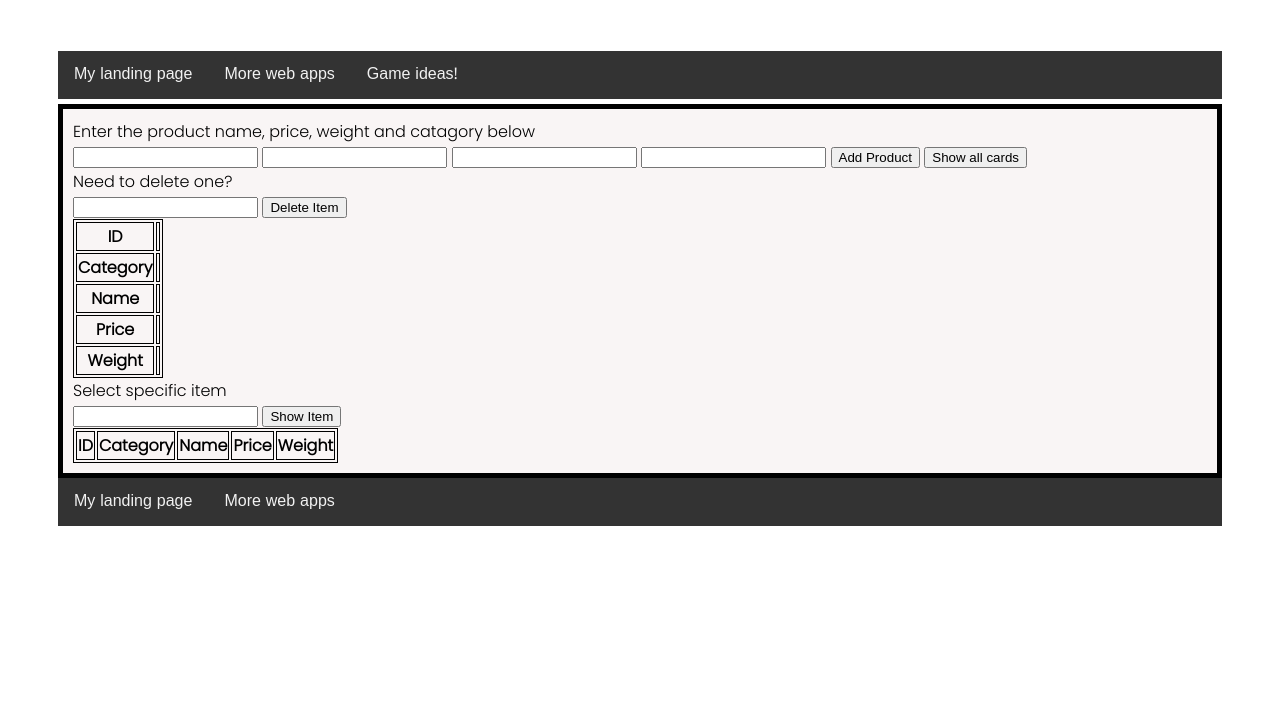
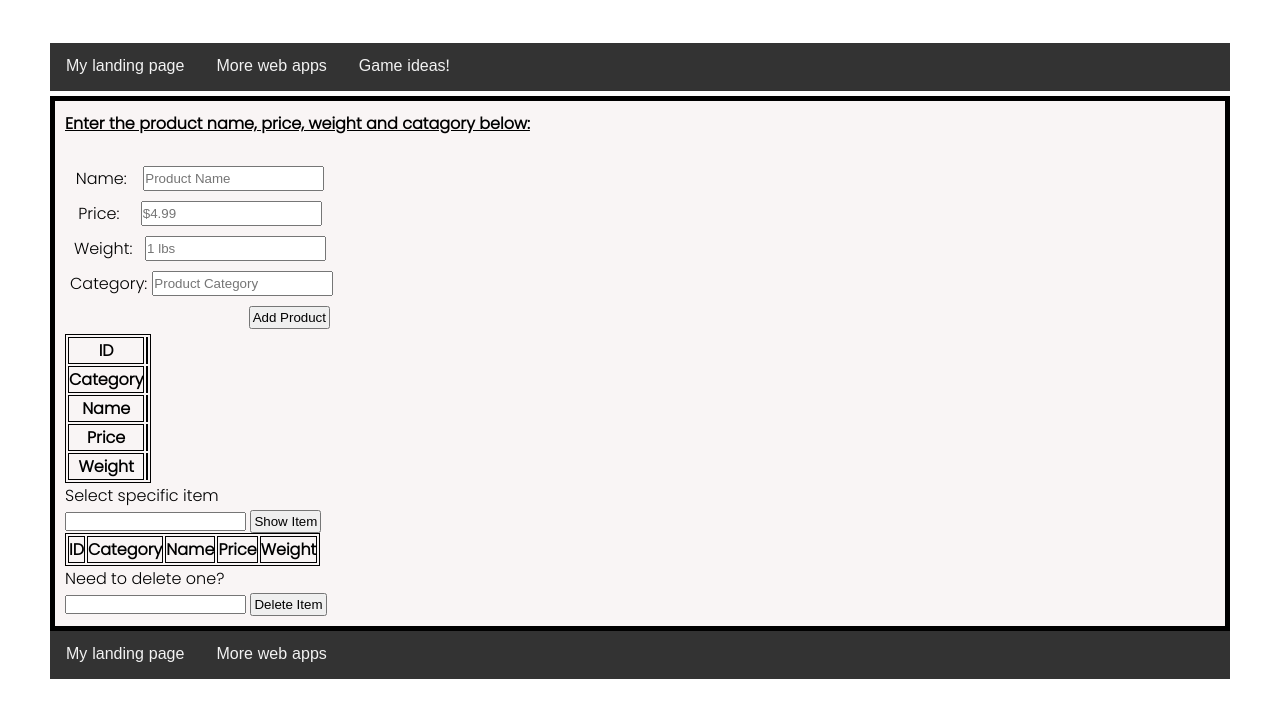
Before and after one commit to dspyk77/store-data, a plain HTML site: page index.html in a window 1280 px wide. Drawn offline with Linux system fonts and the light colour scheme.

Commit message:
position work, furthing flex-box skills

```diff
--- a/assets/style.css
+++ b/assets/style.css
@@ -2,7 +2,13 @@
   border: 2px solid red;
 }
 
+* {
+  box-sizing: border-box;
+  margin: 0px;
+  padding: 0px;
+}
 /* ===== spacing ===== */
+
 .padding-10 {
   padding: 10px;
 }
@@ -14,32 +20,56 @@
 .padding-bottom {
   padding-bottom: 20px;
 }
+
+.padding-right {
+  padding-right: 5px;
+}
 .margin-10 {
   margin: 10px;
 }
+
+.fit-content {
+  max-width: fit-content;
+  padding-right: 5px;
+}
+
+button {
+  padding: 2px;
+}
+
 /* ===== flex ===== */
-.d-flex {
+.flex-container {
   display: flex;
 }
 
-.d-inline-flex {
-  display: inline-flex;
+.flex-item {
+  display: flex;
+  padding: 5px;
+  max-width: 270px;
+}
+
+.flex-col {
+  flex-direction: column;
 }
 
 .center-items {
   align-items: center;
 }
 
+/* justify-content goes on the flex container key word CONTENT!! */
 .center-content {
   justify-content: center;
+}
+
+.flex-end {
+  justify-content: end;
 }
 
 .space-around {
   justify-content: space-around;
 }
-.flex-col {
-  flex-direction: column;
-}
+
+/* align self is for selecting and positioniong one flex item */
 /* ===== font ===== */
 .italic {
   font-style: italic;
@@ -55,6 +85,10 @@
 
 .bold {
   font-weight: bold;
+}
+
+.underline {
+  text-decoration: underline;
 }
 /* ===== header ===== */
 .header-img {
--- a/index.html
+++ b/index.html
@@ -27,19 +27,33 @@
     </header>
     <main class="padding-10 font-poppins">
       <section>
-        <div>
-          <label>Enter the product name, price, weight and catagory below</label><br>
-          <input id="name-input" type="text">
-          <input id="price-input" type="text">
-          <input id="weight-input" type="text">
-          <input id="category-input" type="text">
-          <button onclick="storeProduct()">Add Product</button>
-          <button onclick="showAllCards()">Show all cards</button><br>
-        </div>
-        <div>
-          <label for="del-card">Need to delete one?</label><br>
-          <input type="number" min="0" id="del-item">
-          <button onclick="deleteProduct()">Delete Item</button>
+        <p class="bold underline">Enter the product name, price, weight and catagory below:</p><br>
+        <div class="flex-container flex-col">
+
+          <div class="flex-item fit-content space-around">
+            <label class="padding-right">Name:</label>
+            <input id="name-input" type="text" placeholder="Product Name">
+          </div>
+
+          <div class="flex-item fit-content space-around">
+            <label class="padding-right">Price:</label>
+            <input id="price-input" type="text" placeholder="$4.99">
+          </div>
+
+          <div class="flex-item fit-content space-around">
+            <label class="padding-right">Weight:</label>
+            <input id="weight-input" type="text" placeholder="1 lbs">
+          </div>
+
+          <div class="flex-item fit-content space-around">
+            <label class="padding-right">Category:</label>
+            <input id="category-input" type="text" placeholder="Product Category">
+          </div>
+
+          <div class="flex-item fit-content flex-end">
+            <button onclick="storeProduct()">Add Product</button>
+          </div>
+
         </div>
         <!-- <input id="display-input" type="number">
         <button onclick="showCard()">Display input</button><br> -->
@@ -92,7 +106,11 @@
             <!-- input values -->
           </tbody>
         </table>
-
+        <div>
+          <label for="del-card">Need to delete one?</label><br>
+          <input type="number" min="0" id="del-item">
+          <button onclick="deleteProduct()">Delete Item</button>
+        </div>
       </section>
     </main>
     <footer class="margin-top">
```
Also changed, not shown: assets/notes.txt.
